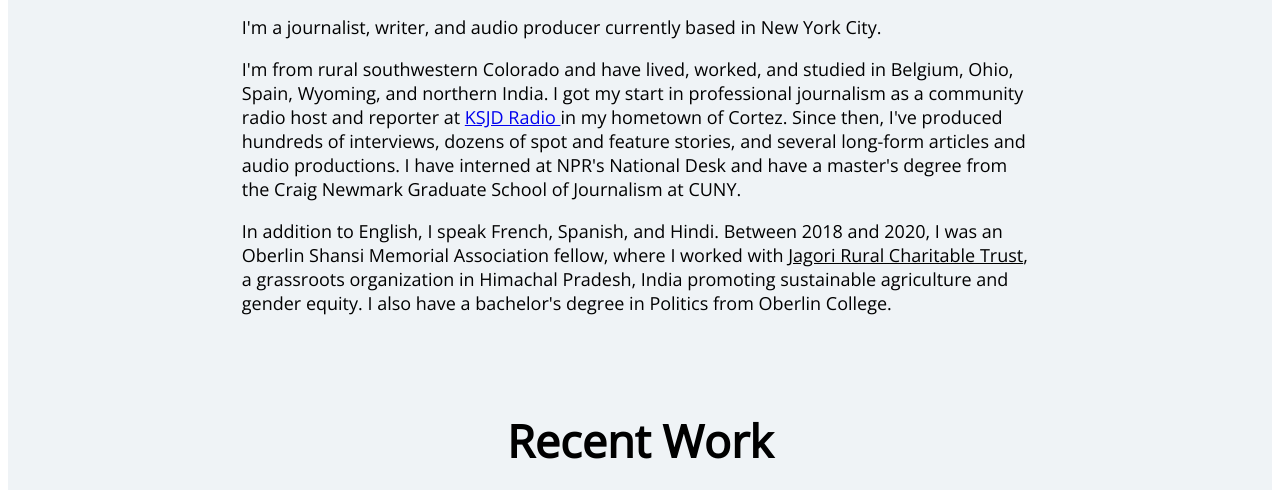
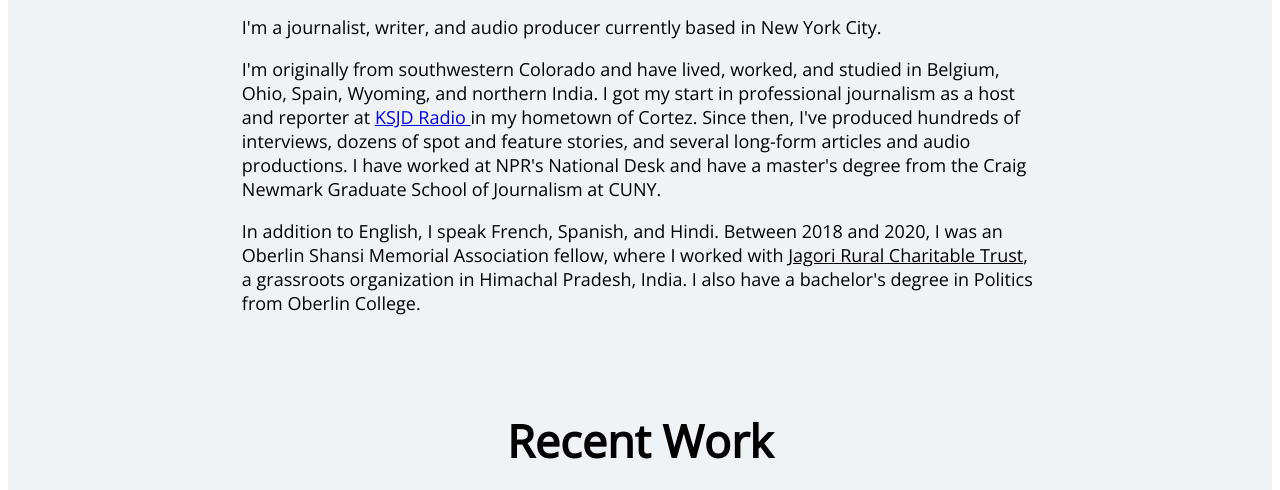
Before and after one commit to austinpcope/austinpcope.github.io, a plain HTML site: page index.html in a window 1280 px wide. Shown: the part 787-1277 px from the top of the page. Drawn offline with nearby package versions, Linux system fonts and the light colour scheme.

Commit message:
Bio Updates

```diff
--- a/index.html
+++ b/index.html
@@ -126,9 +126,9 @@
 
 			<p> I'm a journalist, writer, and audio producer currently based in New York City. </p>
 
-			<p> I'm from rural southwestern Colorado and have lived, worked, and studied in Belgium, Ohio, Spain, Wyoming, and northern India. I got my start in professional journalism as a community radio host and reporter at  <a href="https://www.ksjd.org/" style= "text-decoration:underline;"> KSJD Radio </a> in my hometown of Cortez. Since then, I've produced hundreds of interviews, dozens of spot and feature stories, and several long-form articles and audio productions. I have interned at NPR's National Desk and have a master's degree from the Craig Newmark Graduate School of Journalism at CUNY. </p>
+			<p> I'm originally from southwestern Colorado and have lived, worked, and studied in Belgium, Ohio, Spain, Wyoming, and northern India. I got my start in professional journalism as a host and reporter at  <a href="https://www.ksjd.org/" style= "text-decoration:underline;"> KSJD Radio </a> in my hometown of Cortez. Since then, I've produced hundreds of interviews, dozens of spot and feature stories, and several long-form articles and audio productions. I have worked at NPR's National Desk and have a master's degree from the Craig Newmark Graduate School of Journalism at CUNY. </p>
 
-			<p> In addition to English, I speak French, Spanish, and Hindi. Between 2018 and 2020, I was an Oberlin Shansi Memorial Association fellow, where I worked with <a href="https://www.jagorirural.org/" style="color: #000000; text-decoration: underline;"> Jagori Rural Charitable Trust</a>, a grassroots organization in Himachal Pradesh, India promoting sustainable agriculture and gender equity. I also have a bachelor's degree in Politics from Oberlin College. </p>
+			<p> In addition to English, I speak French, Spanish, and Hindi. Between 2018 and 2020, I was an Oberlin Shansi Memorial Association fellow, where I worked with <a href="https://www.jagorirural.org/" style="color: #000000; text-decoration: underline;"> Jagori Rural Charitable Trust</a>, a grassroots organization in Himachal Pradesh, India. I also have a bachelor's degree in Politics from Oberlin College. </p>
 
 
 		</div>
```
